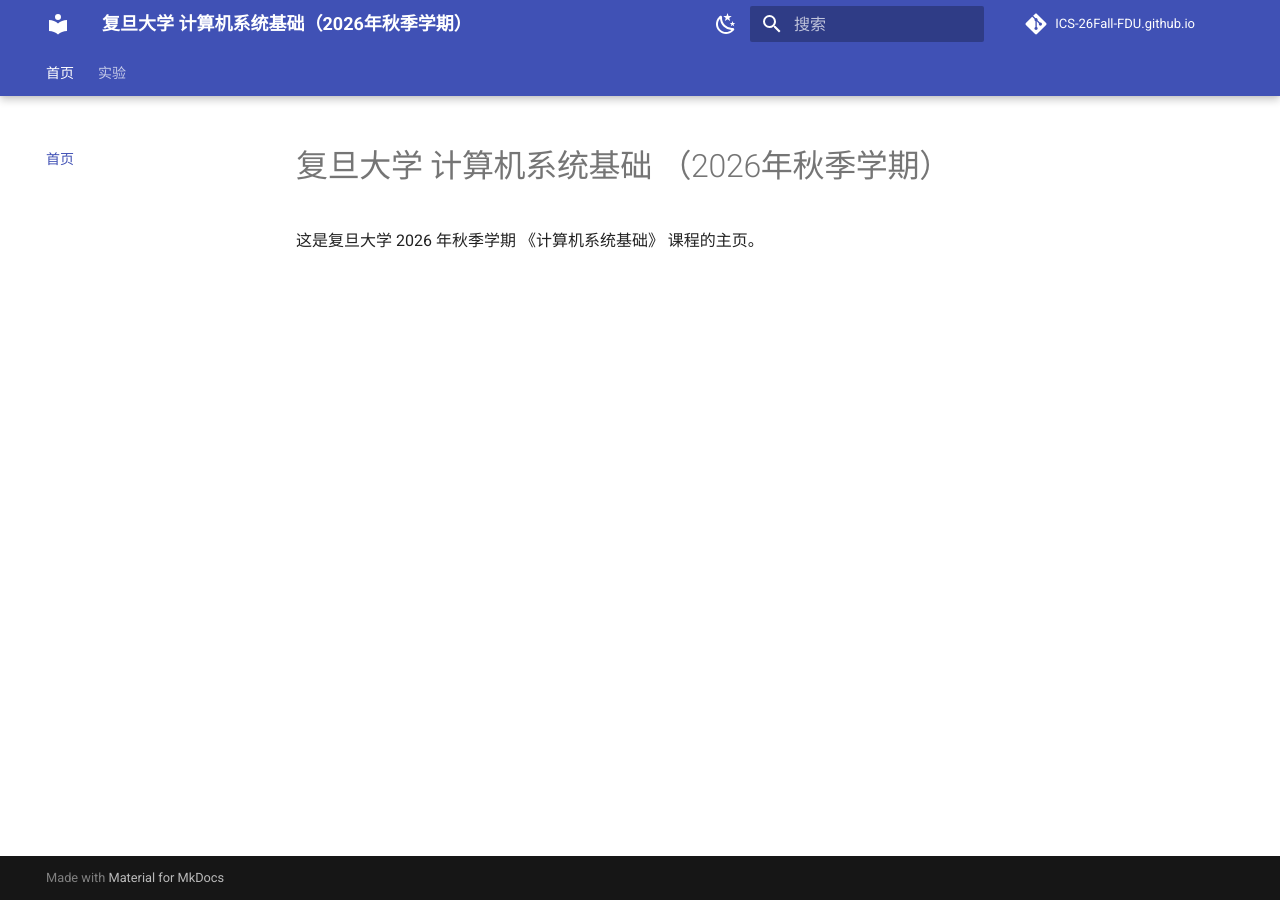
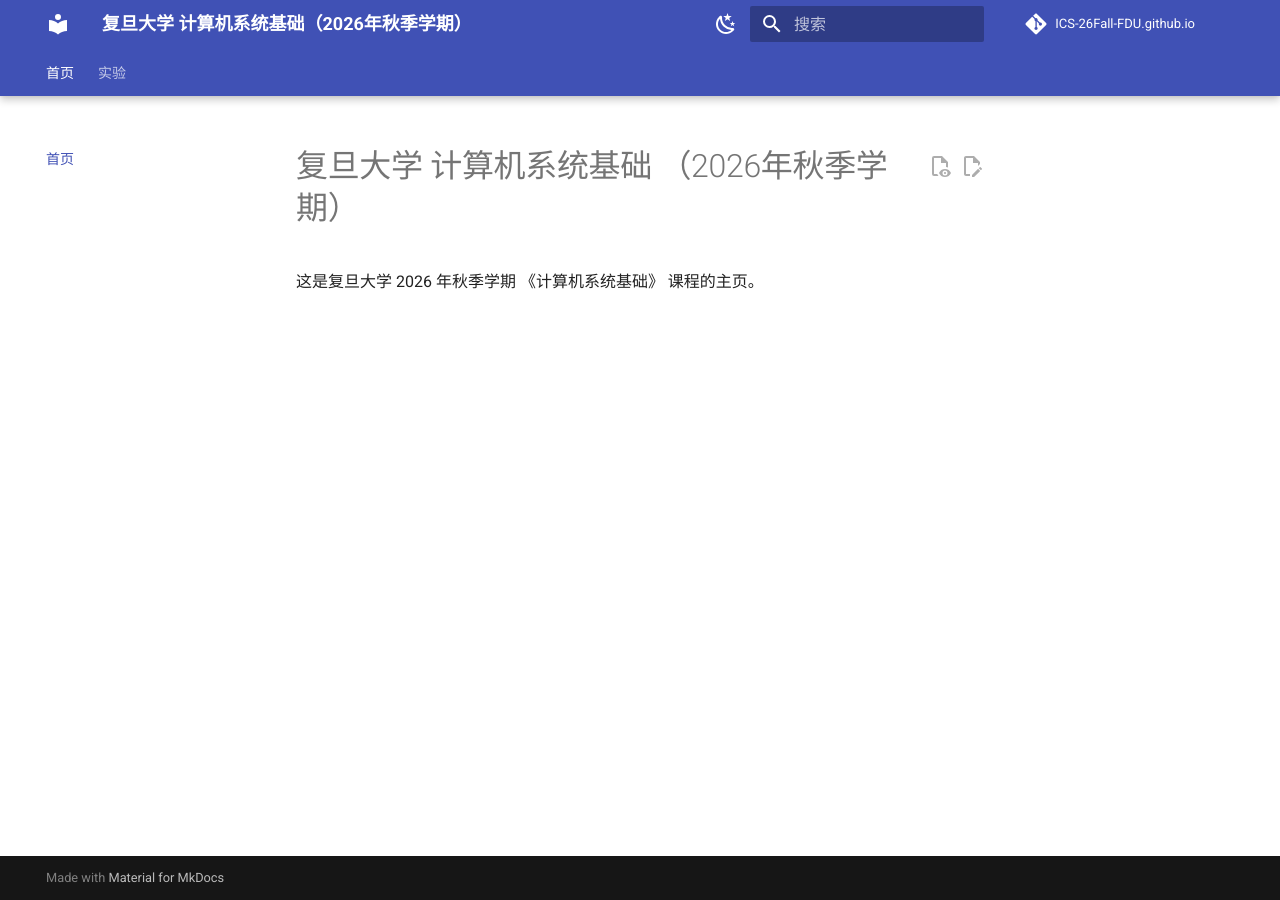
Before and after one commit to ICS-26Fall-FDU/ICS-26Fall-FDU.github.io, an MkDocs documentation site: the page built from docs/index.md, in a window 1280 px wide. Built offline with MkDocs 1.6.1 and Material for MkDocs 9.7.7, drawn with Linux system fonts in a browser that asks for light colours; comment, search, counter and statistics services are not loaded.

Commit message:
add edit and view buttons

```diff
--- a/mkdocs.yml
+++ b/mkdocs.yml
@@ -2,6 +2,7 @@ site_name: 复旦大学 计算机系统基础（2026年秋季学期）
 site_url: https://ics-26fall-fdu.github.io
 repo_name: ICS-26Fall-FDU.github.io
 repo_url: https://github.com/ICS-26Fall-FDU/ICS-26Fall-FDU.github.io
+edit_uri: edit/main/docs/
 
 theme:
   name: material
@@ -29,6 +30,8 @@ theme:
     - search.share
     - content.code.annotate
     - content.code.copy
+    - content.action.edit
+    - content.action.view
   icon:
     annotation: material/help-circle
 
```
